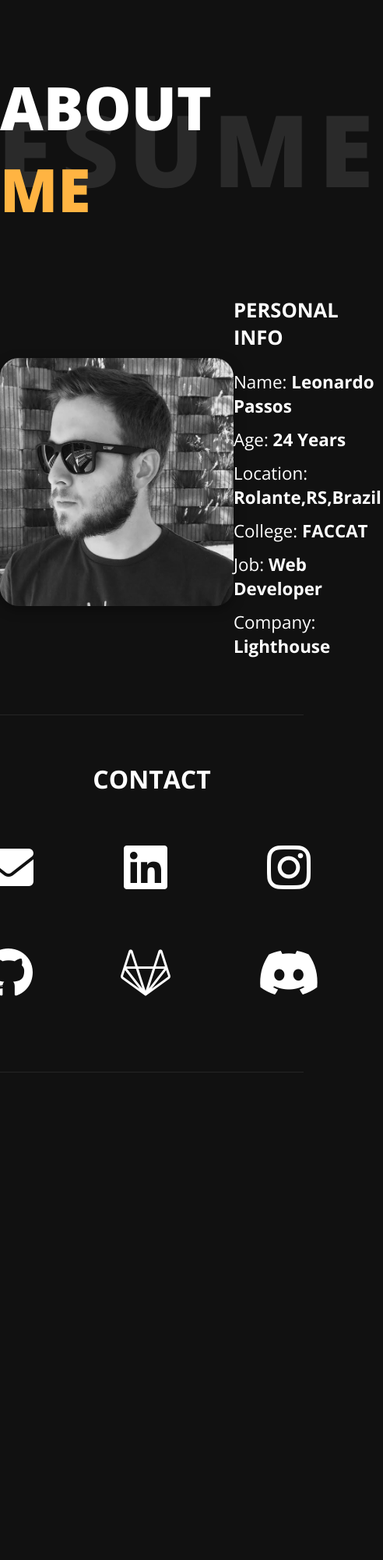
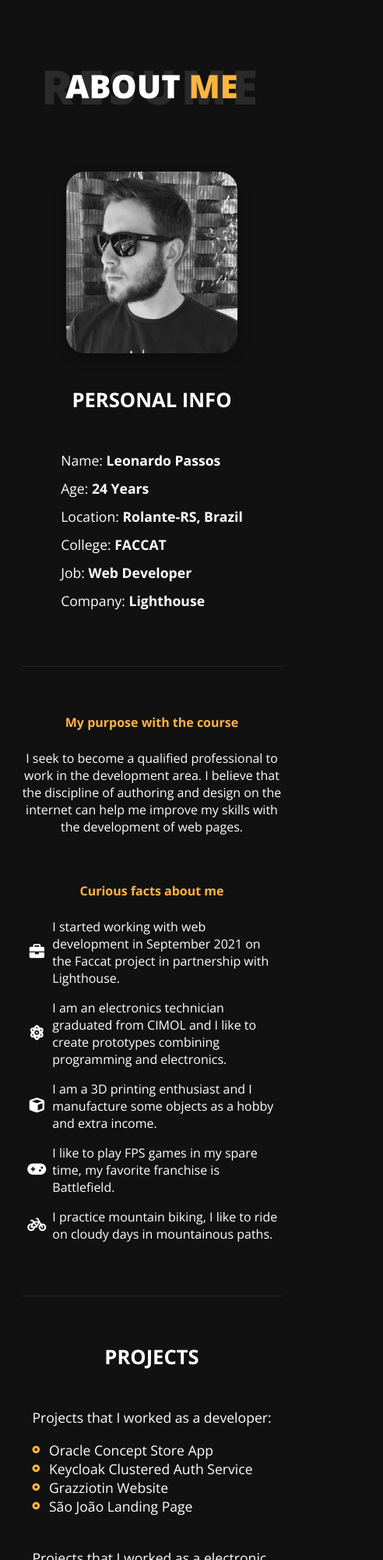
Before and after one commit to passosleo/about-me, a plain HTML site: page index.html in a window 390 px wide. Shown: the top 2000 px of the page at 78% size, 492 px wide, since content can reach past the window. Before the commit the page ends 1435 px from the top, so only its background shows below. Drawn offline with nearby package versions, Linux system fonts and the light colour scheme.

Commit message:
fix: responsiveness

```diff
--- /dev/null
+++ b/assets/css/main.css
@@ -0,0 +1,281 @@
+* {
+  padding: 0;
+  margin: 0;
+}
+
+::-webkit-scrollbar {
+  width: 6px;
+}
+
+::-webkit-scrollbar-thumb {
+  border-radius: 12px;
+  background: #888888;
+}
+
+::-webkit-scrollbar-thumb:hover {
+  background: #555555;
+}
+
+html {
+  scroll-behavior: smooth;
+}
+
+body {
+  font-family: 'Open Sans', sans-serif;
+  color: #ffffff;
+  background: #111111;
+}
+
+a {
+  text-decoration: none;
+  color: #ffffff;
+  transition: 250ms;
+}
+
+a:hover {
+  transition: 250ms;
+  color: #ffb442;
+}
+
+li {
+  list-style-type: none;
+}
+
+h3 {
+  font-size: 1.6rem;
+  text-transform: uppercase;
+  margin-bottom: 48px;
+}
+
+header {
+  height: 320px;
+  display: flex;
+  align-items: center;
+  justify-content: center;
+  text-transform: uppercase;
+}
+
+header h1 {
+  z-index: 1;
+  font-size: 4rem;
+  font-weight: 800;
+}
+
+header h2 {
+  position: absolute;
+  font-size: 7.8rem;
+  font-weight: 800;
+  letter-spacing: 12px;
+  opacity: 0.1;
+}
+
+header span {
+  color: #ffb442;
+}
+
+.container {
+  max-width: 960px;
+  margin: 0 auto;
+  display: flex;
+  align-items: center;
+  justify-content: space-evenly;
+}
+
+.column {
+  flex-direction: column;
+}
+
+.divisor {
+  height: 1px;
+  max-width: 560px;
+  margin: 60px auto;
+  background: #252525;
+}
+
+.container img{
+  cursor: pointer;
+  border-radius: 24px;
+  width: 260px;
+  box-shadow: rgba(0, 0, 0, 0.35) 0px 5px 15px;
+  transition: 500ms;
+}
+
+.container img:hover{
+  transition: 500ms;
+  transform: scale(1.05);
+}
+
+.personal-wrapper li {
+  margin: 12px 0;
+  font-size: 1.1rem;
+}
+
+.personal-wrapper span {
+  font-weight: 700;
+}
+
+.purpose-wrapper h4 {
+  color: #ffb442;
+  margin-bottom: 16px;
+}
+
+.purpose-content {
+  text-align: center;
+}
+
+.curious-title {
+  margin-top: 52px;
+}
+
+.purpose-wrapper p {
+  max-width: 640px;
+  margin: 8px 0;
+}
+
+.purpose-wrapper li {
+  display: flex;
+  align-items: center;
+}
+
+.icon-wrapper {
+  text-align: center;
+  min-width: 40px;
+}
+
+.icon-wrapper i {
+  font-size: 1.2rem;
+}
+
+.projects-wrapper h3{
+  justify-content: space-between !important;
+}
+
+.projects-container  {
+  width: 100%;
+  display: flex;
+  justify-content: space-evenly;
+}
+
+.projects-container p:first-child {
+  margin-bottom: 18px;
+}
+
+.projects-wrapper li{
+  display: flex;
+  align-items: center;
+}
+
+.projects-wrapper i{
+  color: #ffb442;
+  font-size: 0.6rem;
+  margin-right: 12px;
+}
+
+.projects-wrapper p{
+  font-size: 1.1rem;
+}
+
+.contact-wrapper ul {
+  display: grid;
+  grid-template-columns: 1fr 1fr 1fr;
+  column-gap: 64px;
+  font-size: 3rem;
+}
+
+.contact-wrapper li {
+  display: flex;
+  align-items: center;
+  justify-content: center;
+  margin: 0 24px 24px 24px;
+}
+
+footer {
+  display: flex;
+  justify-content: center;
+  opacity: 0.2;
+  margin:  0 5% 60px 5%;
+  text-align: center;
+}
+
+#top-button {
+  width: 58px;
+  height: 58px;
+  display: none;
+  position: fixed;
+  bottom: 20px;
+  right: 30px;
+  z-index: 99;
+  cursor: pointer;
+  border: none;
+  outline: none;
+  font-size: 1.6rem;
+  border-radius: 100%;
+  background-color: #ffb442;
+  color: #ffffff;
+  box-shadow: rgba(0, 0, 0, 0.35) 0px 5px 15px;
+  transition: 250ms;
+}
+
+#top-button:hover {
+  transition: 250ms;
+  color: #252525; /* Add a dark-grey background on hover */
+}
+
+@media (max-width: 768px)
+{
+  header {
+    height: 220px;
+  }
+
+  header h1 {
+    z-index: 1;
+    font-size: 2.6rem;
+    font-weight: 800;
+  }
+
+  header h2 {
+    position: absolute;
+    font-size: 3.8rem;
+    font-weight: 800;
+    letter-spacing: 6px;
+    opacity: 0.1;
+  }
+
+  .container {
+    flex-direction: column;
+    padding: 0 7%;
+  }
+
+  .container img {
+    width: 220px;
+  }
+
+  .divisor {
+    width: 335px;
+  }
+
+  .personal-wrapper h3 {
+    text-align: center;
+    margin-top: 42px;
+  }
+
+  .projects-wrapper .second-div p:first-child{
+    margin-top: 42px;
+ }
+
+  .projects-container  {
+    flex-direction: column;
+    align-items: center;
+  }
+
+  .projects-wrapper .second-div {
+     max-width: 307px;
+  }
+
+  .contact-wrapper ul {
+    display: grid;
+    grid-template-columns: 1fr 1fr;
+    column-gap: 32px;
+    font-size: 2.6rem;
+  }
+}
--- a/css/main.css
+++ /dev/null
@@ -1,122 +0,0 @@
-* {
-  padding: 0;
-  margin: 0;
-}
-
-body {
-  font-family: 'Open Sans', sans-serif;
-  color: #ffffff;
-  background: #111111;
-}
-
-a {
-  text-decoration: none;
-  color: #ffffff;
-  transition: 250ms;
-}
-
-a:hover {
-  transition: 250ms;
-  color: #ffb442;
-}
-
-li {
-  list-style-type: none;
-}
-
-h3 {
-  font-size: 2rem;
-  text-transform: uppercase;
-  margin-bottom: 24px;
-}
-
-header {
-  height: 380px;
-  display: flex;
-  align-items: center;
-  justify-content: center;
-  text-transform: uppercase;
-}
-
-header h1 {
-  z-index: 1;
-  font-size: 4.8rem;
-  font-weight: 800;
-}
-
-header h2 {
-  position: absolute;
-  font-size: 8rem;
-  font-weight: 800;
-  letter-spacing: 12px;
-  opacity: 0.1;
-}
-
-header span {
-  color: #ffb442;
-}
-
-.container {
-  max-width: 960px;
-  margin: 0 auto;
-  display: flex;
-  align-items: center;
-  justify-content: space-evenly;
-}
-
-.container img{
-  cursor: pointer;
-  border-radius: 24px;
-  width: 300px;
-  box-shadow: rgba(0, 0, 0, 0.35) 0px 5px 15px;
-  transition: 500ms;
-}
-
-.container img:hover{
-  transition: 500ms;
-  transform: scale(1.05);
-}
-
-.container h3 {
-  font-size: 1.6rem;
-  text-transform: uppercase;
-}
-
-.container li {
-  margin: 12px 0;
-  font-size: 1.4rem;
-}
-
-.container span {
-  font-weight: 700;
-}
-
-.divisor {
-  height: 1px;
-  max-width: 560px;
-  margin: 60px auto;
-  background: #252525;
-}
-
-.contact-wrapper {
-  max-width: 960px;
-  margin: 0 auto;
-  display: flex;
-  flex-direction: column;
-  align-items: center;
-  justify-content: space-evenly;
-}
-
-.contact-list {
-  display: grid;
-  grid-template-columns: 1fr 1fr 1fr;
-  column-gap: 64px;
-  font-size: 4rem;
-}
-
-.contact-list li {
-  display: flex;
-  align-items: center;
-  justify-content: center;
-  margin: 24px;
-}
--- a/index.html
+++ b/index.html
@@ -9,26 +9,28 @@
     <link rel="preconnect" href="https://fonts.gstatic.com" crossorigin>
     <link rel="stylesheet"
       href="https://fonts.googleapis.com/css2?family=Open+Sans:wght@300;400;500;600;700;800&display=swap">
-    <link rel="stylesheet" href="./css/main.css">
+    <link rel="stylesheet" href="./assets/css/main.css">
     <link rel="stylesheet" href="https://cdnjs.cloudflare.com/ajax/libs/font-awesome/6.0.0/css/all.min.css"
       integrity="sha512-9usAa10IRO0HhonpyAIVpjrylPvoDwiPUiKdWk5t3PyolY1cOd4DSE0Ga+ri4AuTroPR5aQvXU9xC6qOPnzFeg=="
       crossorigin="anonymous" referrerpolicy="no-referrer" />
-    <title>About Me</title>
+    <title>Leonardo Passos</title>
   </head>
 
+  <body>
     <header>
       <h1>About <span>Me</span></h1>
       <h2>Resume</h2>
     </header>
 
-  <section class="container">
-    <img src="./images/profile.jpg">
+    <main>
+      <section class="container personal-wrapper">
+        <img src="./assets/images/profile.jpg">
         <div>
           <h3>Personal Info</h3>
           <ul>
             <li>Name: <span>Leonardo Passos</span></li>
             <li>Age: <span>24 Years</span></li>
-        <li>Location: <span>Rolante,RS,Brazil</span></li>
+            <li>Location: <span>Rolante-RS, Brazil</span></li>
             <li>College: <span>FACCAT</span></li>
             <li>Job: <span>Web Developer</span></li>
             <li>Company: <span>Lighthouse</span></li>
@@ -38,7 +40,117 @@
 
       <div class="divisor"></div>
 
-  <section class="contact-wrapper">
+      <section class="container column purpose-wrapper">
+        <h4>My purpose with the course</h4>
+        <p class="purpose-content">
+          I seek to become a qualified professional to work in the development area. I believe that the discipline of
+          authoring and design on the internet can help me improve my skills with the development of web pages.
+        </p>
+        <h4 class="curious-title">Curious facts about me</h4>
+        <ul>
+          <li>
+            <div class="icon-wrapper">
+              <i class="fa-solid fa-briefcase"></i>
+            </div>
+            <p>
+              I started working with web development in September 2021 on the Faccat project in partnership with
+              Lighthouse.
+            </p>
+          </li>
+          <li>
+            <div class="icon-wrapper">
+              <i class="fa-solid fa-atom"></i>
+            </div>
+            <p>
+              I am an electronics technician graduated from CIMOL and I like to create prototypes combining programming
+              and
+              electronics.
+            </p>
+          </li>
+          <li>
+            <div class="icon-wrapper">
+              <i class="fa-solid fa-cube"></i>
+            </div>
+            <p>
+              I am a 3D printing enthusiast and I manufacture some objects as a hobby and extra income.
+            </p>
+          </li>
+          <li>
+            <div class="icon-wrapper">
+              <i class="fa-solid fa-gamepad"></i>
+            </div>
+            <p>
+              I like to play FPS games in my spare time, my favorite franchise is Battlefield.
+            </p>
+          </li>
+          <li>
+            <div class="icon-wrapper">
+              <i class="fa-solid fa-bicycle"></i>
+            </div>
+            <p>
+              I practice mountain biking, I like to ride on cloudy days in mountainous paths.
+            </p>
+          </li>
+        </ul>
+      </section>
+
+      <div class="divisor"></div>
+
+      <section class="container column projects-wrapper">
+        <h3>Projects</h3>
+        <div class="projects-container">
+          <div>
+            <p>Projects that I worked as a developer:</p>
+            <ul>
+              <li>
+                <i class="fa-solid fa-circle-dot"></i>
+                <p>
+                  Oracle Concept Store App
+                </p>
+              </li>
+              <li>
+                <i class="fa-solid fa-circle-dot"></i>
+                <p>
+                  Keycloak Clustered Auth Service
+                </p>
+              </li>
+              <li>
+                <i class="fa-solid fa-circle-dot"></i>
+                <p>
+                  Grazziotin Website
+                </p>
+              </li>
+              <li>
+                <i class="fa-solid fa-circle-dot"></i>
+                <p>
+                  São João Landing Page
+                </p>
+              </li>
+            </ul>
+          </div>
+          <div class="second-div">
+            <p>Projects that I worked as a electronic technician:</p>
+            <ul>
+              <li>
+                <i class="fa-solid fa-circle-dot"></i>
+                <p>
+                  Universal Automated Control System
+                </p>
+              </li>
+              <li>
+                <i class="fa-solid fa-circle-dot"></i>
+                <p>
+                  Automated Welding Machine
+                </p>
+              </li>
+            </ul>
+          </div>
+        </div>
+      </section>
+
+      <div class="divisor"></div>
+
+      <section class="container column contact-wrapper">
         <h3>Contact</h3>
         <ul class="contact-list">
           <li>
@@ -67,8 +179,8 @@
             </a>
           </li>
           <li>
-        <a href="https://discordapp.com/users/leopassos#5881" target="_blank">
-          <i class="fa-brands fa-discord"></i>
+            <a href="https://contate.me/leo.passos" target="_blank">
+              <i class="fa-brands fa-whatsapp"></i>
             </a>
           </li>
         </ul>
@@ -76,44 +188,15 @@
 
       <div class="divisor"></div>
 
-  <!-- <section class="contact-wrapper">
-    <h3>My Skills</h3>
-    <ul class="contact-list">
-      <li>
-        <a href="mailto:leonardopassos98@gmail.com">
-          <i class="fa-solid fa-envelope"></i>
-        </a>
-      </li>
-      <li>
-        <a href="https://www.linkedin.com/in/passosleo/" target="_blank">
-          <i class="fa-brands fa-linkedin"></i>
-        </a>
-      </li>
-      <li>
-        <a href="https://www.instagram.com/leopass0s/" target="_blank">
-          <i class="fa-brands fa-instagram"></i>
-        </a>
-      </li>
-      <li>
-        <a href="https://github.com/passosleo" target="_blank">
-          <i class="fa-brands fa-github"></i>
-        </a>
-      </li>
-      <li>
-        <a href="https://gitlab.com/leopassos" target="_blank">
-          <i class="fa-brands fa-gitlab"></i>
-        </a>
-      </li>
-      <li>
-        <a href="https://discordapp.com/users/leopassos#5881" target="_blank">
-          <i class="fa-brands fa-discord"></i>
-        </a>
-      </li>
-    </ul>
-  </section> -->
+      <footer>
+        <p>Developed by Leonardo Passos <span>&#169</span> 2022</p>
+      </footer>
+    </main>
 
-  <footer>
+    <button onclick="goTop()" id="top-button">
+      <i class="fa-solid fa-arrow-up"></i>
+    </button>
 
-  </footer>
-
+  </body>
+  <script src="./assets/js/index.js"></script>
   </html>
```
Also changed, not shown: assets/js/index.js (added, +16 -0 lines), assets/images/profile.jpg (renamed from images/profile.jpg). Lines whose indentation alone changed are shown as unchanged.
